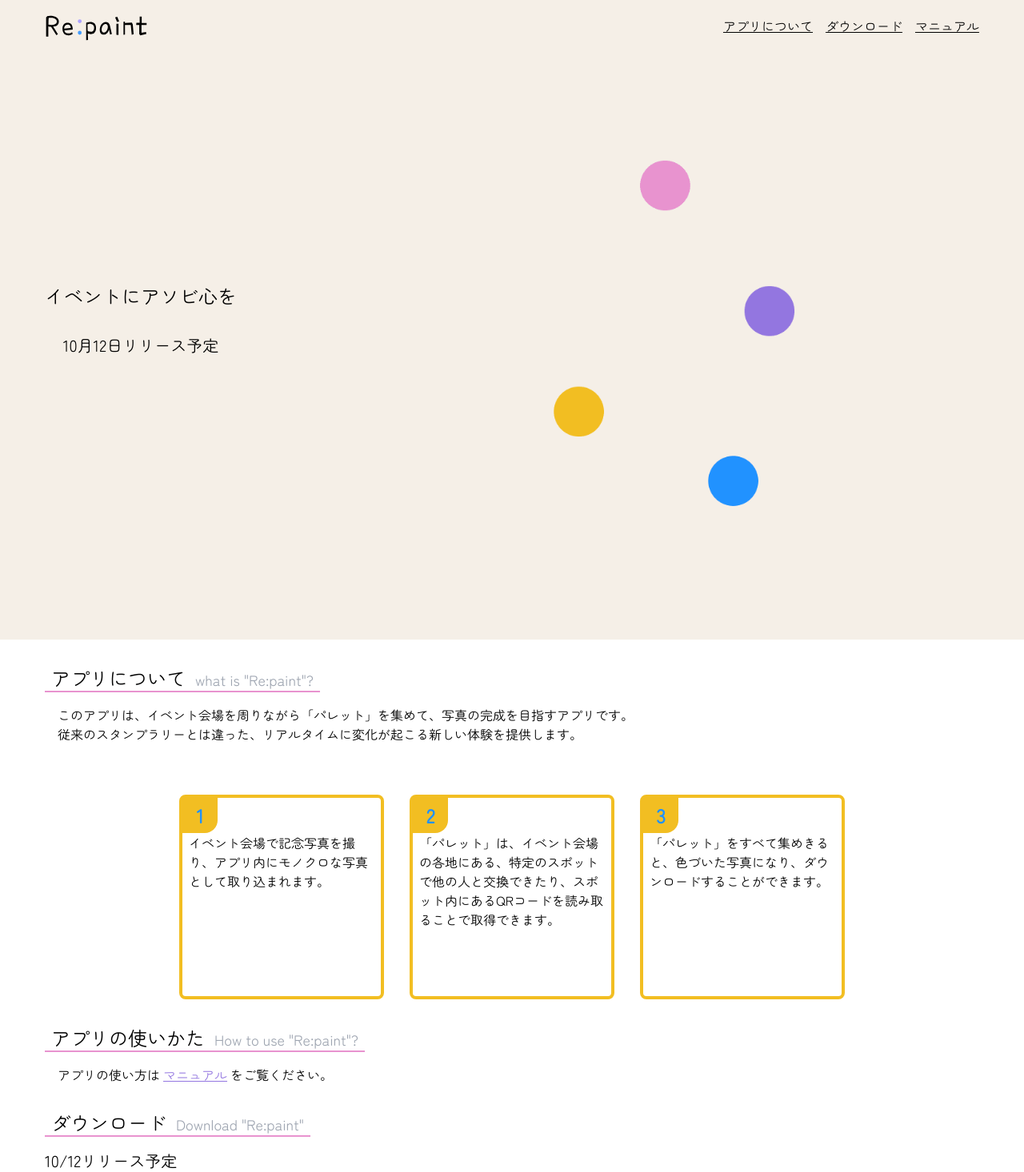
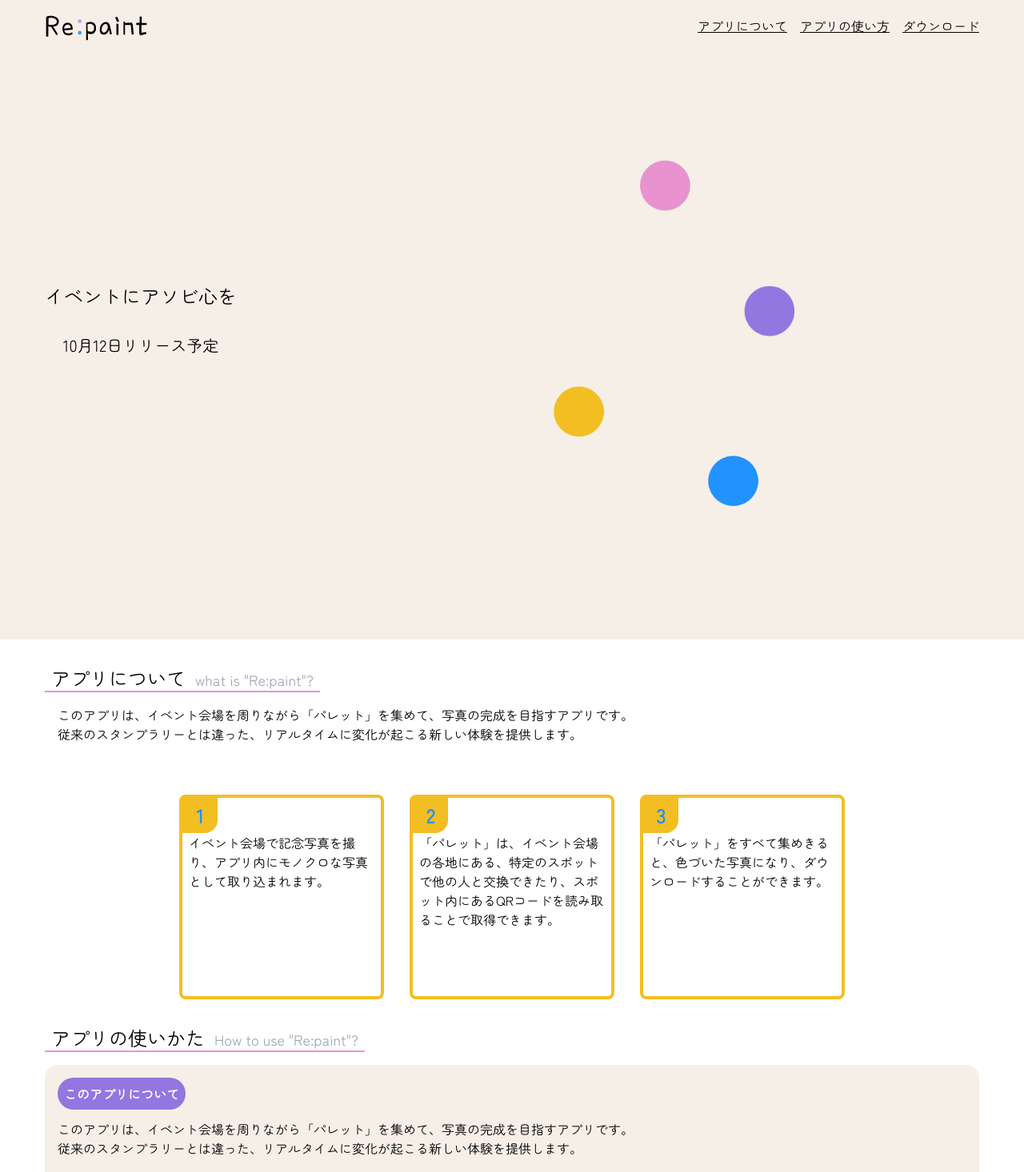
Before and after one commit to after-school-garbage-squad/repaint-LP, a React (Vite) app: page / in a window 1280 px wide. Shown: the top 1466 px of the page at 80% size. Built offline with nearby package versions, Linux system fonts and the light colour scheme; some icons are missing.

Commit message:
feat: マニュアルの場所を移した

```diff
--- a/src/pages/app.tsx
+++ b/src/pages/app.tsx
@@ -6,9 +6,9 @@ import { HowToUseSection } from "../ui/HowToUseSection";
 import { LinkSection } from "../ui/LinkSection";
 
 const menuList = [
-  { href: "#about", label: "アプリについて" },
-  { href: "#download", label: "ダウンロード" },
-  { href: "/manual", label: "マニュアル" },
+  { href: "/#about", label: "アプリについて" },
+  { href: "/#howtouse", label: "アプリの使い方" },
+  { href: "/#download", label: "ダウンロード" },
 ];
 
 function App() {
--- a/src/pages/privacy.tsx
+++ b/src/pages/privacy.tsx
@@ -5,8 +5,8 @@ import { Header } from "../ui/Header";
 
 const menuList = [
   { href: "/#about", label: "アプリについて" },
+  { href: "/#howtouse", label: "アプリの使い方" },
   { href: "/#download", label: "ダウンロード" },
-  { href: "/manual", label: "マニュアル" },
 ];
 
 export const Privacy: FC = () => {
--- a/src/pages/terms.tsx
+++ b/src/pages/terms.tsx
@@ -3,8 +3,8 @@ import { Header } from "../ui/Header";
 
 const menuList = [
   { href: "/#about", label: "アプリについて" },
+  { href: "/#howtouse", label: "アプリの使い方" },
   { href: "/#download", label: "ダウンロード" },
-  { href: "/manual", label: "マニュアル" },
 ];
 
 export const Terms = () => {
--- a/src/ui/HowToUseSection/how-to-use-section.tsx
+++ b/src/ui/HowToUseSection/how-to-use-section.tsx
@@ -1,3 +1,5 @@
+import { ManualCard } from "../ManualSection/components/manual-card";
+import { manualText } from "../ManualSection/manual";
 import { SectionLayout } from "../shared/SectionLayout";
 
 export function HowToUseSection() {
@@ -7,13 +9,11 @@ export function HowToUseSection() {
       subTitle={'How to use "Re:paint"?'}
       sectionId="howtouse"
     >
-      <p className="mt-4 px-4">
-        アプリの使い方は
-        <a href="/manual" className="px-1 text-purple underline">
-          マニュアル
-        </a>
-        をご覧ください。
-      </p>
+      <div className="mt-4 flex flex-col gap-4">
+        {manualText.map((manual) => (
+          <ManualCard key={manual.title} {...manual} />
+        ))}
+      </div>
     </SectionLayout>
   );
 }
```
